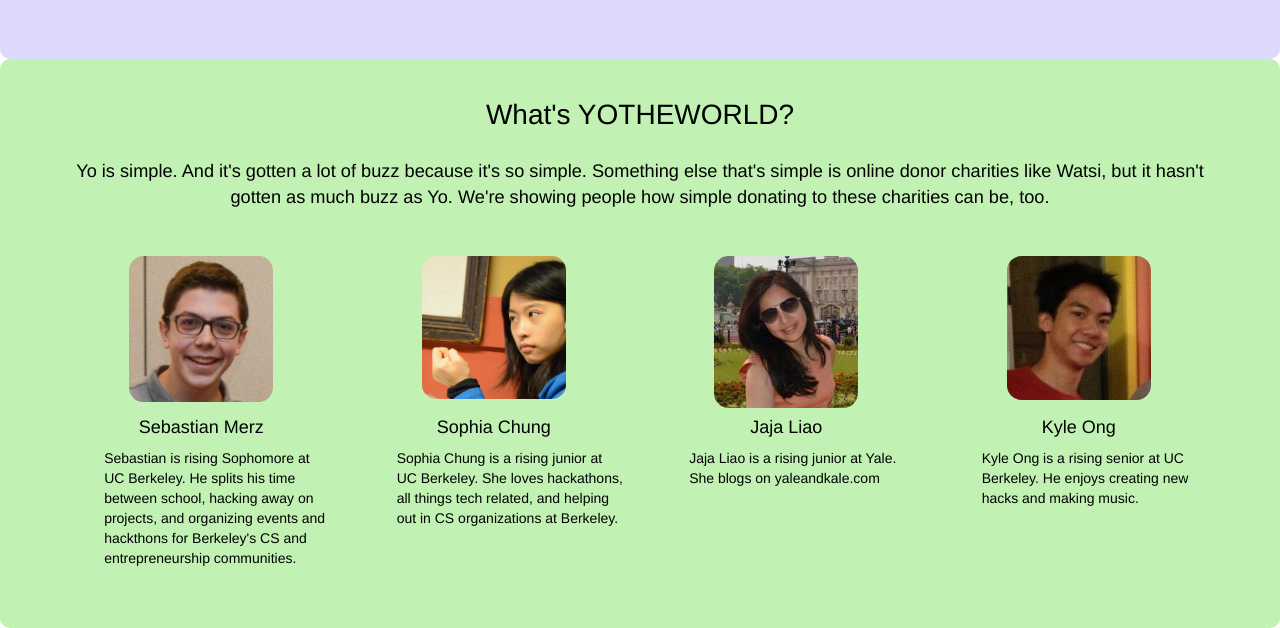
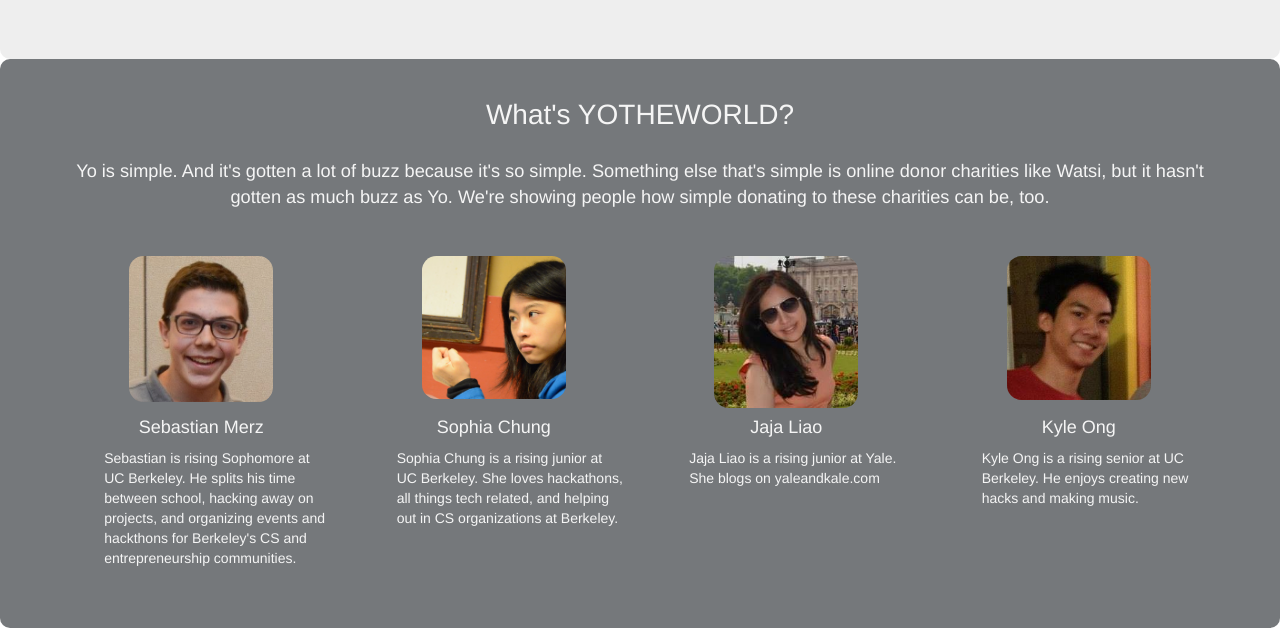
Before and after one commit to chungs1/yocator, a Flask app: template app/templates/index.html in a window 1280 px wide. Shown: the part 802-1430 px from the top of the page. Run offline with Flask 2, Linux system fonts and the light colour scheme; the template is opened without the code that fills it, so the values that code supplies are empty; some libraries are stand-ins or nearby versions.

Commit message:
changed color scheme

```diff
--- a/app/static/index.css
+++ b/app/static/index.css
@@ -17,7 +17,7 @@ body {
 }
 
 .block {
-  background-color: #6666fb;
+  background-color: #222222;
   background-size:cover;
   color: #fff;
   max-width: 1500px;
@@ -40,7 +40,7 @@ a {
 }
 
 #first {
-  background-color: #6666fb;
+  background-color: #00b3d8;
   -moz-border-radius-topleft: 10px;
   -moz-border-radius-topright: 10px;
   -moz-border-radius-bottomright: 0;
@@ -53,7 +53,7 @@ a {
 }
 
 #second {
-  background-color: #ddd9fb;
+  background-color: #eeeeee;
   color: #000;
   font-weight: 300;
   -moz-border-radius-topleft: 0;
@@ -68,8 +68,8 @@ a {
 }
 
 #third {
-  background-color: #C1F2B3;
-  color:#000;
+  background-color: #75787b;
+  color:#f5f5f5;
 }
 
 #help {
```
